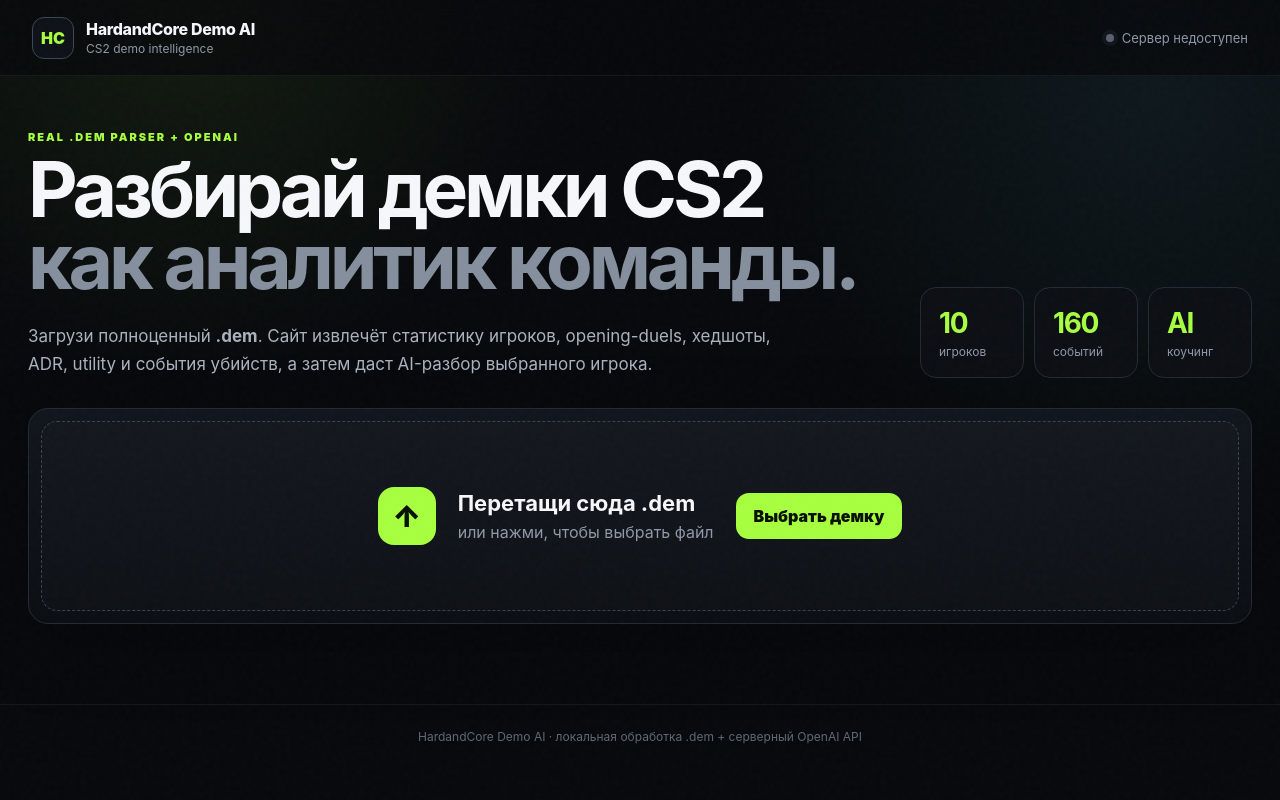
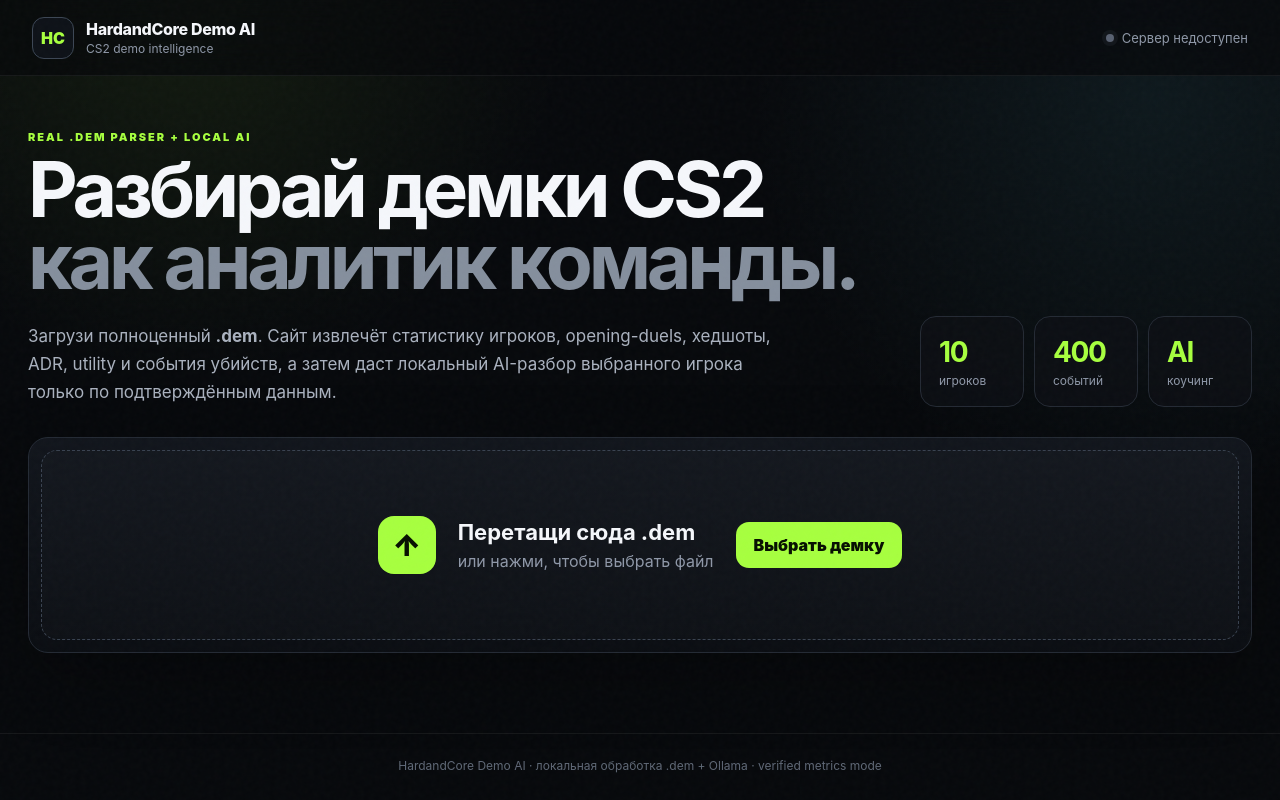
Before and after one commit to HardandCorez/cs2-demo-ai-analyzer, a website: page public/index.html in a window 1280 px wide. Drawn offline with Linux system fonts and the light colour scheme; no server answers.

Commit message:
Rename coach UI for local verified AI mode

```diff
--- a/public/index.html
+++ b/public/index.html
@@ -23,13 +23,13 @@
   <main class="shell">
     <section class="hero">
       <div class="hero-copy">
-        <div class="eyebrow">REAL .DEM PARSER + OPENAI</div>
+        <div class="eyebrow">REAL .DEM PARSER + LOCAL AI</div>
         <h1>Разбирай демки CS2<br><span>как аналитик команды.</span></h1>
-        <p>Загрузи полноценный <strong>.dem</strong>. Сайт извлечёт статистику игроков, opening-duels, хедшоты, ADR, utility и события убийств, а затем даст AI-разбор выбранного игрока.</p>
+        <p>Загрузи полноценный <strong>.dem</strong>. Сайт извлечёт статистику игроков, opening-duels, хедшоты, ADR, utility и события убийств, а затем даст локальный AI-разбор выбранного игрока только по подтверждённым данным.</p>
       </div>
       <div class="hero-kpis">
         <div class="mini-card"><b>10</b><span>игроков</span></div>
-        <div class="mini-card"><b>160</b><span>событий</span></div>
+        <div class="mini-card"><b>400</b><span>событий</span></div>
         <div class="mini-card"><b>AI</b><span>коучинг</span></div>
       </div>
     </section>
@@ -98,19 +98,19 @@
         <div class="panel ai-panel">
           <div class="panel-head">
             <div>
-              <div class="eyebrow">OPENAI COACH</div>
+              <div class="eyebrow">LOCAL VERIFIED COACH</div>
               <h3>AI-разбор</h3>
             </div>
           </div>
           <div class="selected-player" id="selectedPlayer">Выбери игрока в таблице</div>
           <button class="primary full" id="aiBtn" type="button" disabled>Запустить AI-анализ</button>
-          <div class="ai-output muted" id="aiOutput">Здесь появятся сильные стороны, ошибки и план тренировки.</div>
+          <div class="ai-output muted" id="aiOutput">Здесь появятся только подтверждённые сильные стороны, проблемы и план тренировки.</div>
         </div>
       </div>
     </section>
   </main>
 
-  <footer>HardandCore Demo AI · локальная обработка .dem + серверный OpenAI API</footer>
+  <footer>HardandCore Demo AI · локальная обработка .dem + Ollama · verified metrics mode</footer>
   <script type="module" src="/app.js"></script>
 </body>
 </html>
```
